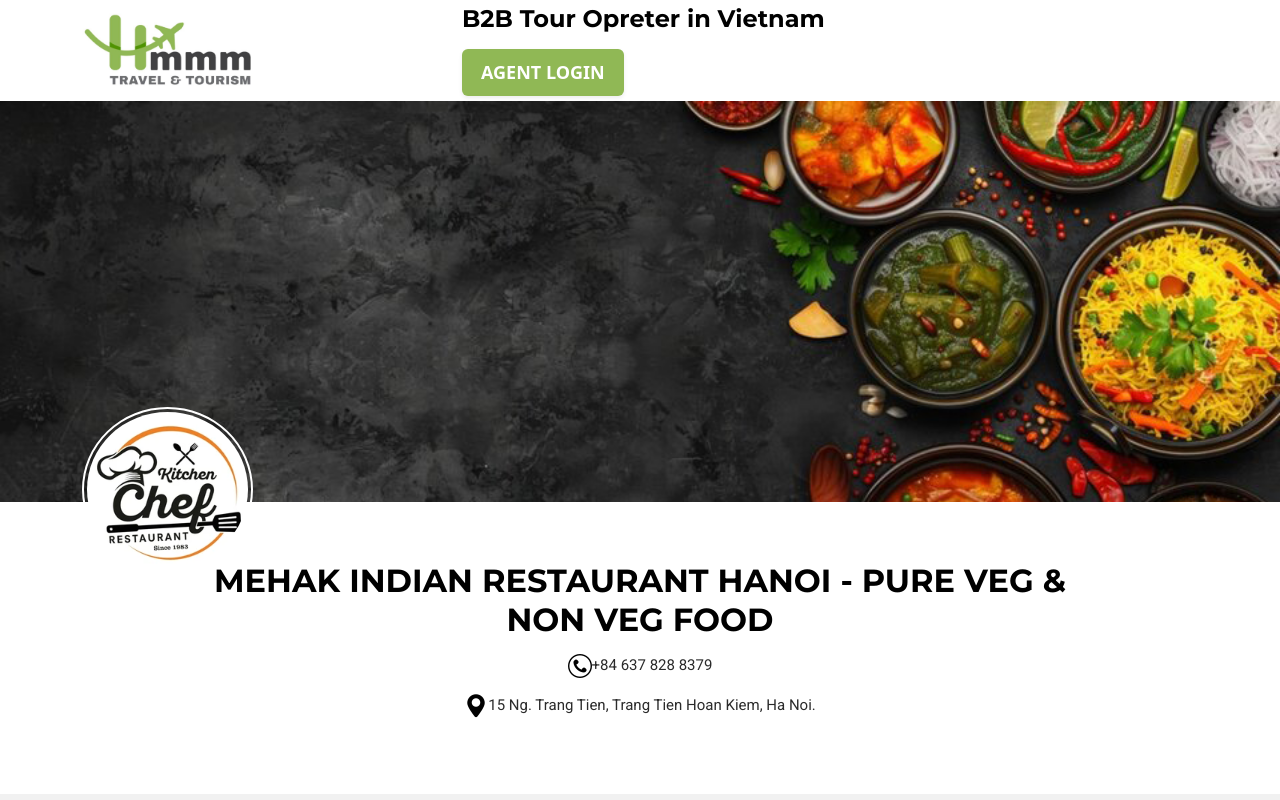
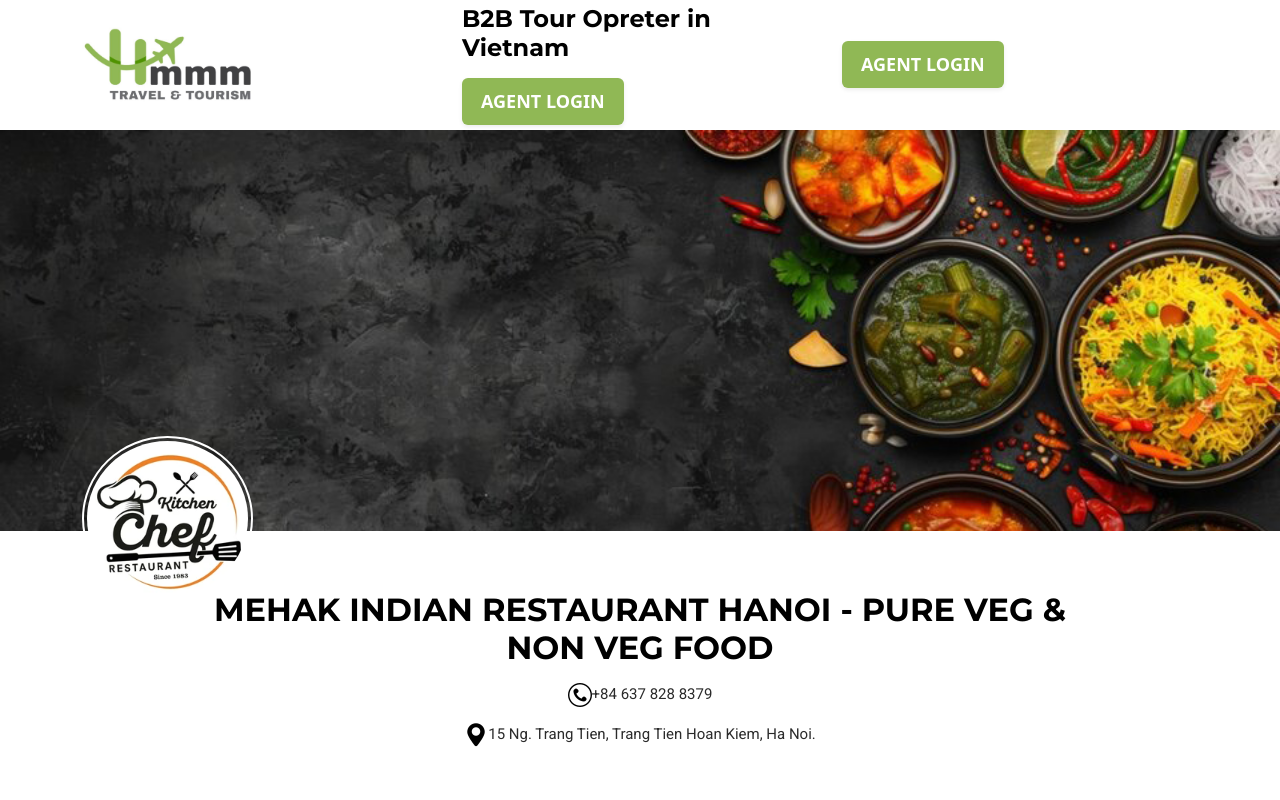
Before and after one commit to atanukaran09-boop/Khatama-Hotel, a plain HTML site: page index.html in a window 1280 px wide. Shown: the top 800 px of the page. Drawn offline with nearby package versions, Linux system fonts and the light colour scheme.

Commit message:
added new file

```diff
--- a/index.html
+++ b/index.html
@@ -34,14 +34,19 @@
           </a>
         </div>
 
-        <div class="col-sm-8 col-8">
+        <div class="col-sm-4 col-8">
           <div class="cta_block">
             <h4 class="tagline">B2B Tour Opreter in Vietnam</h4>
             <a class="call-to-action btn shadow-sm me-3 mb-2 mb-sm-0 hover_shadow" href="#">Agent Login</a>
-
           </div>
         </div>
-        <!-- <div><h4 class="tagline">Hmmm Travel - B2B Tour Opreter in Vietnam</h4></div> -->
+
+        <div class="col-sm-4 col-4">
+          <div class="cta_block">
+            <a class="call-to-action btn shadow-sm me-3 mb-2 mb-sm-0 hover_shadow" href="#">Agent Login</a>
+          </div>
+        </div>
+
       </div>
     </div>
   </header>
```
